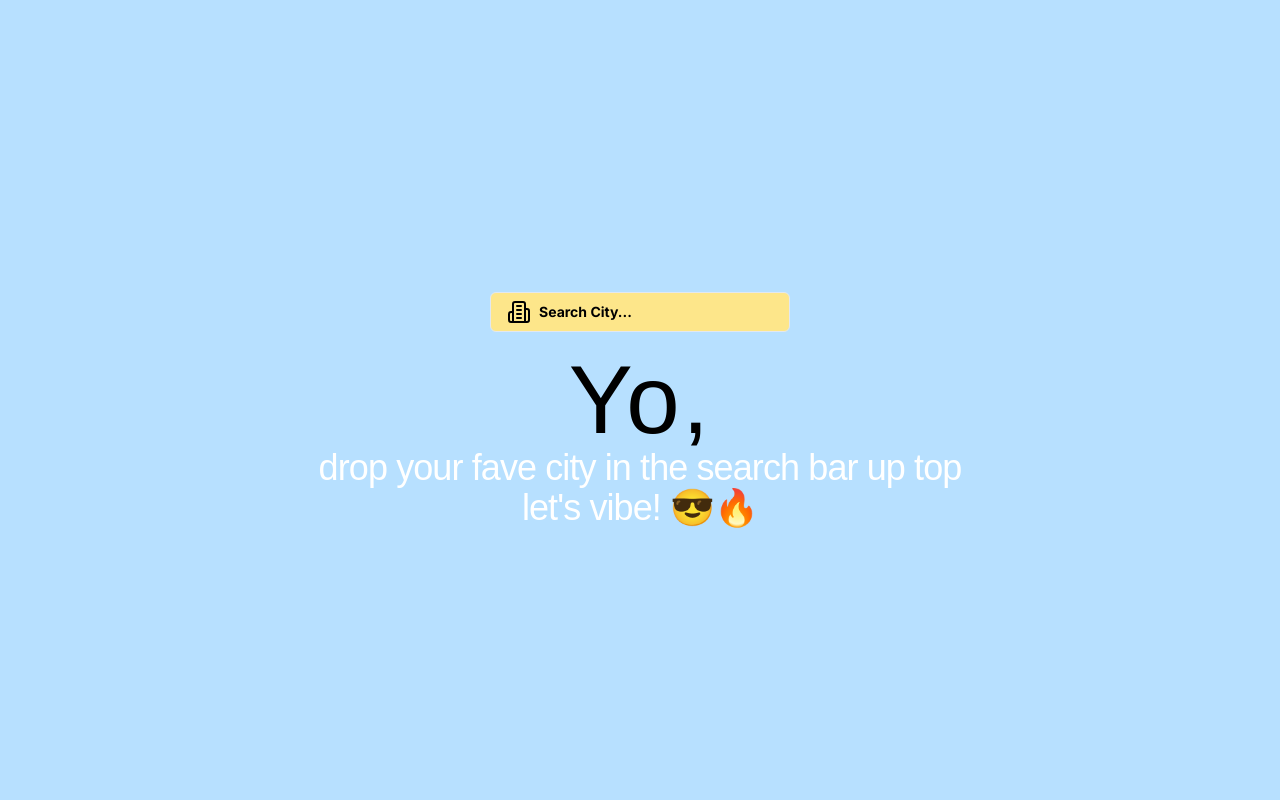
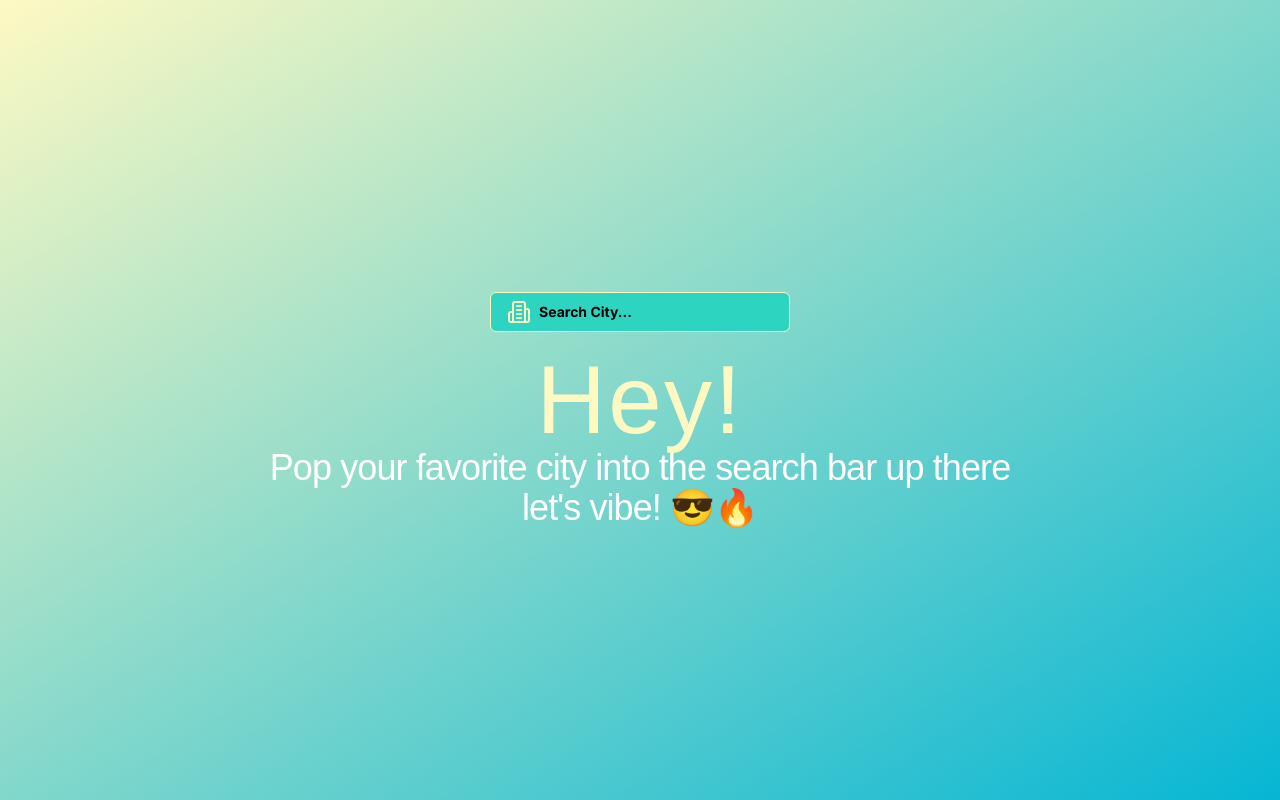
Before and after one commit to manOnTheMoon2101/weather_app, a Next.js app: page / in a window 1280 px wide. Built offline with nearby package versions, Linux system fonts and the light colour scheme; a web font is replaced by a local one.

Commit message:
ui updates

```diff
--- a/app/components/WeatherData/weatherData.tsx
+++ b/app/components/WeatherData/weatherData.tsx
@@ -25,6 +25,7 @@ import {
   PopoverTrigger,
 } from "@/components/ui/popover";
 import { Button } from "@/components/ui/button";
+import { Avatar, AvatarFallback, AvatarImage } from "@/components/ui/avatar";
 const averia = Averia_Sans_Libre({
   subsets: ["latin"],
   weight: "400",
@@ -63,7 +64,7 @@ function WeatherData() {
     <div>
       {isLoading ? (
         <div>
-          <SkeletonTheme baseColor="#fde68a" highlightColor="#fca5a5">
+          <SkeletonTheme baseColor="#FADA7A" highlightColor="#fca5a5">
             <Skeleton count={1} width={200} height={20} />
           </SkeletonTheme>
         </div>
@@ -77,20 +78,22 @@ function WeatherData() {
                     variant="outline"
                     role="combobox"
                     aria-expanded={open}
-                      className="justify-start w-full bg-amber-200 font-bold"
+                    className="justify-start w-full bg-teal-400 border-yellow-100 font-bold"
                   >
-                      <Building2 className="mr-2"/>
-                      {city
-                        ? cities.find((x) => x.value === city)?.name
-                        : <span>Search City...</span>}
+                    <Building2 className="mr-2 text-yellow-100" />
+                    {city ? (
+                      cities.find((x) => x.value === city)?.name
+                    ) : (
+                      <span>Search City...</span>
+                    )}
                   </Button>
                 </PopoverTrigger>
-                  <PopoverContent className="w-full p-2.5 bg-amber-200">
+                <PopoverContent className="w-full p-2.5 bg-yellow-100">
                   <Command>
                     <CommandInput placeholder="Search City..." />
                     <CommandList>
                       <CommandEmpty>No city found.</CommandEmpty>
-                        <CommandGroup className="w-full bg-amber-200">
+                      <CommandGroup className="w-full bg-yellow-100">
                         {cities.map((x) => (
                           <CommandItem
                             key={x.value}
@@ -103,9 +106,11 @@ function WeatherData() {
                             }}
                           >
                             <div className="flex flex-row justify-between w-full">
-                                <p className="text-purple-900 font-bold">
-                                  {x.name}
-                                </p>
+                              <Avatar className="w-6 h-6">
+                                <AvatarImage src={x.url} />
+                                <AvatarFallback>{x.country}</AvatarFallback>
+                              </Avatar>
+                              <p className="text-black font-bold">{x.name}</p>
                             </div>
                           </CommandItem>
                         ))}
@@ -152,14 +157,14 @@ function WeatherData() {
           ) : (
             <div className="text-center">
               <h2
-                className={`${averia.className} text-center text-black text-6xl sm:text-8xl tracking-wide`}
+                className={`${averia.className} text-center text-yellow-100 text-6xl sm:text-8xl tracking-wide`}
               >
-              Yo,
+                Hey!
               </h2>
               <p
                 className={`${averia.className} text-center text-white text-2xl md:text-4xl tracking-tight`}
               >
-              drop your fave city in the search bar up top
+                Pop your favorite city into the search bar up there
                 <br /> let's vibe! 😎🔥
               </p>
             </div>
--- a/app/globals.css
+++ b/app/globals.css
@@ -1,10 +1,6 @@
 @tailwind base;
 @tailwind components;
 @tailwind utilities;
-
-:root {
-  background-color: #b7e0ff;
-}
 
 ::-webkit-scrollbar {
   width: 12px;
--- a/app/page.tsx
+++ b/app/page.tsx
@@ -2,7 +2,7 @@ import WeatherData from "./components/WeatherData/weatherData";
 
 export default function Home() {
   return (
-    <div className="min-h-screen flex items-center justify-center">
+    <div className="min-h-screen flex items-center justify-center bg-gradient-to-br from-yellow-100 to-cyan-500">
       <WeatherData />
     </div>
   );
--- /dev/null
+++ b/components/ui/avatar.tsx
@@ -0,0 +1,50 @@
+"use client"
+
+import * as React from "react"
+import * as AvatarPrimitive from "@radix-ui/react-avatar"
+
+import { cn } from "@/lib/utils"
+
+const Avatar = React.forwardRef<
+  React.ElementRef<typeof AvatarPrimitive.Root>,
+  React.ComponentPropsWithoutRef<typeof AvatarPrimitive.Root>
+>(({ className, ...props }, ref) => (
+  <AvatarPrimitive.Root
+    ref={ref}
+    className={cn(
+      "relative flex h-10 w-10 shrink-0 overflow-hidden rounded-full",
+      className
+    )}
+    {...props}
+  />
+))
+Avatar.displayName = AvatarPrimitive.Root.displayName
+
+const AvatarImage = React.forwardRef<
+  React.ElementRef<typeof AvatarPrimitive.Image>,
+  React.ComponentPropsWithoutRef<typeof AvatarPrimitive.Image>
+>(({ className, ...props }, ref) => (
+  <AvatarPrimitive.Image
+    ref={ref}
+    className={cn("aspect-square h-full w-full", className)}
+    {...props}
+  />
+))
+AvatarImage.displayName = AvatarPrimitive.Image.displayName
+
+const AvatarFallback = React.forwardRef<
+  React.ElementRef<typeof AvatarPrimitive.Fallback>,
+  React.ComponentPropsWithoutRef<typeof AvatarPrimitive.Fallback>
+>(({ className, ...props }, ref) => (
+  <AvatarPrimitive.Fallback
+    ref={ref}
+    className={cn(
+      "flex h-full w-full items-center justify-center rounded-full bg-slate-100 dark:bg-slate-800",
+      className
+    )}
+    {...props}
+  />
+))
+AvatarFallback.displayName = AvatarPrimitive.Fallback.displayName
+
+export { Avatar, AvatarImage, AvatarFallback }
--- a/data/cities.json
+++ b/data/cities.json
@@ -1,142 +1,98 @@
 [
-  { "name": "Tokyo", "value": "Tokyo", "country": "Japan" },
-  { "name": "Delhi", "value": "Delhi", "country": "India" },
-  { "name": "Shanghai", "value": "Shanghai", "country": "China" },
-  { "name": "São Paulo", "value": "São Paulo", "country": "Brazil" },
-  { "name": "Mexico City", "value": "Mexico City", "country": "Mexico" },
-  { "name": "Cairo", "value": "Cairo", "country": "Egypt" },
-  { "name": "Dhaka", "value": "Dhaka", "country": "Bangladesh" },
-  { "name": "Mumbai", "value": "Mumbai", "country": "India" },
-  { "name": "Beijing", "value": "Beijing", "country": "China" },
-  { "name": "Osaka", "value": "Osaka", "country": "Japan" },
-  {
-    "name": "New York City",
-    "value": "New York City",
-    "country": "United States"
-  },
-  { "name": "Karachi", "value": "Karachi", "country": "Pakistan" },
-  { "name": "Chongqing", "value": "Chongqing", "country": "China" },
-  { "name": "Istanbul", "value": "Istanbul", "country": "Turkey" },
-  { "name": "Buenos Aires", "value": "Buenos Aires", "country": "Argentina" },
-  { "name": "Kolkata", "value": "Kolkata", "country": "India" },
-  { "name": "Chennai", "value": "Chennai", "country": "India" },
-  { "name": "Lagos", "value": "Lagos", "country": "Nigeria" },
-  { "name": "Manila", "value": "Manila", "country": "Philippines" },
-  { "name": "Rio de Janeiro", "value": "Rio de Janeiro", "country": "Brazil" },
-  { "name": "Tianjin", "value": "Tianjin", "country": "China" },
-  {
-    "name": "Kinshasa",
-    "value": "Kinshasa",
-    "country": "Democratic Republic of the Congo"
-  },
-  { "name": "Guangzhou", "value": "Guangzhou", "country": "China" },
-  { "name": "Los Angeles", "value": "Los Angeles", "country": "United States" },
-  { "name": "Moscow", "value": "Moscow", "country": "Russia" },
-  { "name": "Shenzhen", "value": "Shenzhen", "country": "China" },
-  { "name": "Lima", "value": "Lima", "country": "Peru" },
-  { "name": "Bangkok", "value": "Bangkok", "country": "Thailand" },
-  { "name": "Chengdu", "value": "Chengdu", "country": "China" },
-  { "name": "Nairobi", "value": "Nairobi", "country": "Kenya" },
-  { "name": "Wuhan", "value": "Wuhan", "country": "China" },
-  { "name": "Hangzhou", "value": "Hangzhou", "country": "China" },
-  { "name": "Hyderabad", "value": "Hyderabad", "country": "India" },
-  { "name": "Hong Kong", "value": "Hong Kong", "country": "China" },
-  { "name": "Ahmedabad", "value": "Ahmedabad", "country": "India" },
-  { "name": "Addis Ababa", "value": "Addis Ababa", "country": "Ethiopia" },
-  { "name": "Bangalore", "value": "Bangalore", "country": "India" },
-  { "name": "Vienna", "value": "Vienna", "country": "Austria" },
-  { "name": "Abidjan", "value": "Abidjan", "country": "Ivory Coast" },
-  { "name": "Stockholm", "value": "Stockholm", "country": "Sweden" },
-  { "name": "Montreal", "value": "Montreal", "country": "Canada" },
-  { "name": "Belo Horizonte", "value": "Belo Horizonte", "country": "Brazil" },
-  { "name": "San Diego", "value": "San Diego", "country": "United States" },
-  { "name": "Perth", "value": "Perth", "country": "Australia" },
-  {
-    "name": "San Francisco",
-    "value": "San Francisco",
-    "country": "United States"
-  },
-  { "name": "Seattle", "value": "Seattle", "country": "United States" },
-  { "name": "Dallas", "value": "Dallas", "country": "United States" },
-  {
-    "name": "Jacksonville",
-    "value": "Jacksonville",
-    "country": "United States"
-  },
-  { "name": "Houston", "value": "Houston", "country": "United States" },
-  { "name": "Charlotte", "value": "Charlotte", "country": "United States" },
-  { "name": "Columbus", "value": "Columbus", "country": "United States" },
-  {
-    "name": "Indianapolis",
-    "value": "Indianapolis",
-    "country": "United States"
-  },
-  { "name": "Baltimore", "value": "Baltimore", "country": "United States" },
-  {
-    "name": "Washington, D.C.",
-    "value": "Washington, D.C.",
-    "country": "United States"
-  },
-  {
-    "name": "Virginia Beach",
-    "value": "Virginia Beach",
-    "country": "United States"
-  },
-  { "name": "Atlanta", "value": "Atlanta", "country": "United States" },
-  { "name": "Austin", "value": "Austin", "country": "United States" },
-  { "name": "Nashville", "value": "Nashville", "country": "United States" },
-  { "name": "Omaha", "value": "Omaha", "country": "United States" },
-  { "name": "Milwaukee", "value": "Milwaukee", "country": "United States" },
-  { "name": "Tucson", "value": "Tucson", "country": "United States" },
-  { "name": "Cleveland", "value": "Cleveland", "country": "United States" },
-  { "name": "Buffalo", "value": "Buffalo", "country": "United States" },
-  { "name": "New Orleans", "value": "New Orleans", "country": "United States" },
-  { "name": "Birmingham", "value": "Birmingham", "country": "United States" },
-  { "name": "Las Vegas", "value": "Las Vegas", "country": "United States" },
-  { "name": "Tallahassee", "value": "Tallahassee", "country": "United States" },
-  { "name": "Dayton", "value": "Dayton", "country": "United States" },
-  { "name": "Fort Wayne", "value": "Fort Wayne", "country": "United States" },
-  { "name": "Syracuse", "value": "Syracuse", "country": "United States" },
-  { "name": "Springfield", "value": "Springfield", "country": "United States" },
-  { "name": "Santa Ana", "value": "Santa Ana", "country": "United States" },
-  { "name": "Chattanooga", "value": "Chattanooga", "country": "United States" },
-  {
-    "name": "Salt Lake City",
-    "value": "Salt Lake City",
-    "country": "United States"
-  },
-  { "name": "El Paso", "value": "El Paso", "country": "United States" },
-  { "name": "Kansas City", "value": "Kansas City", "country": "United States" },
-  { "name": "Reno", "value": "Reno", "country": "United States" },
-  { "name": "Tampa", "value": "Tampa", "country": "United States" },
-  { "name": "Miami", "value": "Miami", "country": "United States" },
-  { "name": "Arlington", "value": "Arlington", "country": "United States" },
-  { "name": "Cincinnati", "value": "Cincinnati", "country": "United States" },
-  {
-    "name": "Oklahoma City",
-    "value": "Oklahoma City",
-    "country": "United States"
-  },
-  { "name": "Henderson", "value": "Henderson", "country": "United States" },
-  { "name": "Tulsa", "value": "Tulsa", "country": "United States" },
-  { "name": "Fort Worth", "value": "Fort Worth", "country": "United States" },
-  { "name": "Jackson", "value": "Jackson", "country": "United States" },
-  { "name": "Baton Rouge", "value": "Baton Rouge", "country": "United States" },
-  { "name": "Paarl", "value": "Paarl", "country": "South Africa" },
-  {
-    "name": "Stellenbosch",
-    "value": "Stellenbosch",
-    "country": "South Africa"
-  },
-  { "name": "Durban", "value": "Durban", "country": "South Africa" },
-  {
-    "name": "Johannesburg",
-    "value": "Johannesburg",
-    "country": "South Africa"
-  },
-  { "name": "Durbanville", "value": "Durbanville", "country": "South Africa" },
-  { "name": "Mossel Bay", "value": "Mossel Bay", "country": "South Africa" },
-  { "name": "Port Louis", "value": "Port Louis", "country": "Mauritius" },
-  { "name": "Wellington(NZ)", "value": "Wellington", "country": "New Zealand" },
-  { "name": "Cape Town", "value": "Cape Town", "country": "South Africa" }
+  { "name": "Tokyo", "value": "Tokyo", "country": "Japan", "url": "https://flagcdn.com/jp.svg" },
+  { "name": "Delhi", "value": "Delhi", "country": "India", "url": "https://flagcdn.com/in.svg" },
+  { "name": "Shanghai", "value": "Shanghai", "country": "China", "url": "https://flagcdn.com/cn.svg" },
+  { "name": "São Paulo", "value": "São Paulo", "country": "Brazil", "url": "https://flagcdn.com/br.svg" },
+  { "name": "Mexico City", "value": "Mexico City", "country": "Mexico", "url": "https://flagcdn.com/mx.svg" },
+  { "name": "Cairo", "value": "Cairo", "country": "Egypt", "url": "https://flagcdn.com/eg.svg" },
+  { "name": "Dhaka", "value": "Dhaka", "country": "Bangladesh", "url": "https://flagcdn.com/bd.svg" },
+  { "name": "Mumbai", "value": "Mumbai", "country": "India", "url": "https://flagcdn.com/in.svg" },
+  { "name": "Beijing", "value": "Beijing", "country": "China", "url": "https://flagcdn.com/cn.svg" },
+  { "name": "Osaka", "value": "Osaka", "country": "Japan", "url": "https://flagcdn.com/jp.svg" },
+  { "name": "New York City", "value": "New York City", "country": "United States", "url": "https://flagcdn.com/us.svg" },
+  { "name": "Karachi", "value": "Karachi", "country": "Pakistan", "url": "https://flagcdn.com/pk.svg" },
+  { "name": "Chongqing", "value": "Chongqing", "country": "China", "url": "https://flagcdn.com/cn.svg" },
+  { "name": "Istanbul", "value": "Istanbul", "country": "Turkey", "url": "https://flagcdn.com/tr.svg" },
+  { "name": "Buenos Aires", "value": "Buenos Aires", "country": "Argentina", "url": "https://flagcdn.com/ar.svg" },
+  { "name": "Kolkata", "value": "Kolkata", "country": "India", "url": "https://flagcdn.com/in.svg" },
+  { "name": "Chennai", "value": "Chennai", "country": "India", "url": "https://flagcdn.com/in.svg" },
+  { "name": "Lagos", "value": "Lagos", "country": "Nigeria", "url": "https://flagcdn.com/ng.svg" },
+  { "name": "Manila", "value": "Manila", "country": "Philippines", "url": "https://flagcdn.com/ph.svg" },
+  { "name": "Rio de Janeiro", "value": "Rio de Janeiro", "country": "Brazil", "url": "https://flagcdn.com/br.svg" },
+  { "name": "Tianjin", "value": "Tianjin", "country": "China", "url": "https://flagcdn.com/cn.svg" },
+  { "name": "Kinshasa", "value": "Kinshasa", "country": "Democratic Republic of the Congo", "url": "https://flagcdn.com/cd.svg" },
+  { "name": "Guangzhou", "value": "Guangzhou", "country": "China", "url": "https://flagcdn.com/cn.svg" },
+  { "name": "Los Angeles", "value": "Los Angeles", "country": "United States", "url": "https://flagcdn.com/us.svg" },
+  { "name": "Moscow", "value": "Moscow", "country": "Russia", "url": "https://flagcdn.com/ru.svg" },
+  { "name": "Shenzhen", "value": "Shenzhen", "country": "China", "url": "https://flagcdn.com/cn.svg" },
+  { "name": "Lima", "value": "Lima", "country": "Peru", "url": "https://flagcdn.com/pe.svg" },
+  { "name": "Bangkok", "value": "Bangkok", "country": "Thailand", "url": "https://flagcdn.com/th.svg" },
+  { "name": "Chengdu", "value": "Chengdu", "country": "China", "url": "https://flagcdn.com/cn.svg" },
+  { "name": "Nairobi", "value": "Nairobi", "country": "Kenya", "url": "https://flagcdn.com/ke.svg" },
+  { "name": "Wuhan", "value": "Wuhan", "country": "China", "url": "https://flagcdn.com/cn.svg" },
+  { "name": "Hangzhou", "value": "Hangzhou", "country": "China", "url": "https://flagcdn.com/cn.svg" },
+  { "name": "Hyderabad", "value": "Hyderabad", "country": "India", "url": "https://flagcdn.com/in.svg" },
+  { "name": "Hong Kong", "value": "Hong Kong", "country": "China", "url": "https://flagcdn.com/cn.svg" },
+  { "name": "Ahmedabad", "value": "Ahmedabad", "country": "India", "url": "https://flagcdn.com/in.svg" },
+  { "name": "Addis Ababa", "value": "Addis Ababa", "country": "Ethiopia", "url": "https://flagcdn.com/et.svg" },
+  { "name": "Bangalore", "value": "Bangalore", "country": "India", "url": "https://flagcdn.com/in.svg" },
+  { "name": "Vienna", "value": "Vienna", "country": "Austria", "url": "https://flagcdn.com/at.svg" },
+  { "name": "Abidjan", "value": "Abidjan", "country": "Ivory Coast", "url": "https://flagcdn.com/ci.svg" },
+  { "name": "Stockholm", "value": "Stockholm", "country": "Sweden", "url": "https://flagcdn.com/se.svg" },
+  { "name": "Montreal", "value": "Montreal", "country": "Canada", "url": "https://flagcdn.com/ca.svg" },
+  { "name": "Belo Horizonte", "value": "Belo Horizonte", "country": "Brazil", "url": "https://flagcdn.com/br.svg" },
+  { "name": "San Diego", "value": "San Diego", "country": "United States", "url": "https://flagcdn.com/us.svg" },
+  { "name": "Perth", "value": "Perth", "country": "Australia", "url": "https://flagcdn.com/au.svg" },
+  { "name": "San Francisco", "value": "San Francisco", "country": "United States", "url": "https://flagcdn.com/us.svg" },
+  { "name": "Seattle", "value": "Seattle", "country": "United States", "url": "https://flagcdn.com/us.svg" },
+  { "name": "Dallas", "value": "Dallas", "country": "United States", "url": "https://flagcdn.com/us.svg" },
+  { "name": "Jacksonville", "value": "Jacksonville", "country": "United States", "url": "https://flagcdn.com/us.svg" },
+  { "name": "Houston", "value": "Houston", "country": "United States", "url": "https://flagcdn.com/us.svg" },
+  { "name": "Charlotte", "value": "Charlotte", "country": "United States", "url": "https://flagcdn.com/us.svg" },
+  { "name": "Columbus", "value": "Columbus", "country": "United States", "url": "https://flagcdn.com/us.svg" },
+  { "name": "Indianapolis", "value": "Indianapolis", "country": "United States", "url": "https://flagcdn.com/us.svg" },
+  { "name": "Baltimore", "value": "Baltimore", "country": "United States", "url": "https://flagcdn.com/us.svg" },
+  { "name": "Washington, D.C.", "value": "Washington, D.C.", "country": "United States", "url": "https://flagcdn.com/us.svg" },
+  { "name": "Virginia Beach", "value": "Virginia Beach", "country": "United States", "url": "https://flagcdn.com/us.svg" },
+  { "name": "Atlanta", "value": "Atlanta", "country": "United States", "url": "https://flagcdn.com/us.svg" },
+  { "name": "Austin", "value": "Austin", "country": "United States", "url": "https://flagcdn.com/us.svg" },
+  { "name": "Nashville", "value": "Nashville", "country": "United States", "url": "https://flagcdn.com/us.svg" },
+  { "name": "Omaha", "value": "Omaha", "country": "United States", "url": "https://flagcdn.com/us.svg" },
+  { "name": "Milwaukee", "value": "Milwaukee", "country": "United States", "url": "https://flagcdn.com/us.svg" },
+  { "name": "Tucson", "value": "Tucson", "country": "United States", "url": "https://flagcdn.com/us.svg" },
+  { "name": "Cleveland", "value": "Cleveland", "country": "United States", "url": "https://flagcdn.com/us.svg" },
+  { "name": "Buffalo", "value": "Buffalo", "country": "United States", "url": "https://flagcdn.com/us.svg" },
+  { "name": "New Orleans", "value": "New Orleans", "country": "United States", "url": "https://flagcdn.com/us.svg" },
+  { "name": "Birmingham", "value": "Birmingham", "country": "United States", "url": "https://flagcdn.com/us.svg" },
+  { "name": "Las Vegas", "value": "Las Vegas", "country": "United States", "url": "https://flagcdn.com/us.svg" },
+  { "name": "Tallahassee", "value": "Tallahassee", "country": "United States", "url": "https://flagcdn.com/us.svg" },
+  { "name": "Dayton", "value": "Dayton", "country": "United States", "url": "https://flagcdn.com/us.svg" },
+  { "name": "Fort Wayne", "value": "Fort Wayne", "country": "United States", "url": "https://flagcdn.com/us.svg" },
+  { "name": "Syracuse", "value": "Syracuse", "country": "United States", "url": "https://flagcdn.com/us.svg" },
+  { "name": "Springfield", "value": "Springfield", "country": "United States", "url": "https://flagcdn.com/us.svg" },
+  { "name": "Santa Ana", "value": "Santa Ana", "country": "United States", "url": "https://flagcdn.com/us.svg" },
+  { "name": "Chattanooga", "value": "Chattanooga", "country": "United States", "url": "https://flagcdn.com/us.svg" },
+  { "name": "Salt Lake City", "value": "Salt Lake City", "country": "United States", "url": "https://flagcdn.com/us.svg" },
+  { "name": "El Paso", "value": "El Paso", "country": "United States", "url": "https://flagcdn.com/us.svg" },
+  { "name": "Kansas City", "value": "Kansas City", "country": "United States", "url": "https://flagcdn.com/us.svg" },
+  { "name": "Reno", "value": "Reno", "country": "United States", "url": "https://flagcdn.com/us.svg" },
+  { "name": "Tampa", "value": "Tampa", "country": "United States", "url": "https://flagcdn.com/us.svg" },
+  { "name": "Miami", "value": "Miami", "country": "United States", "url": "https://flagcdn.com/us.svg" },
+  { "name": "Arlington", "value": "Arlington", "country": "United States", "url": "https://flagcdn.com/us.svg" },
+  { "name": "Cincinnati", "value": "Cincinnati", "country": "United States", "url": "https://flagcdn.com/us.svg" },
+  { "name": "Oklahoma City", "value": "Oklahoma City", "country": "United States", "url": "https://flagcdn.com/us.svg" },
+  { "name": "Henderson", "value": "Henderson", "country": "United States", "url": "https://flagcdn.com/us.svg" },
+  { "name": "Tulsa", "value": "Tulsa", "country": "United States", "url": "https://flagcdn.com/us.svg" },
+  { "name": "Fort Worth", "value": "Fort Worth", "country": "United States", "url": "https://flagcdn.com/us.svg" },
+  { "name": "Jackson", "value": "Jackson", "country": "United States", "url": "https://flagcdn.com/us.svg" },
+  { "name": "Baton Rouge", "value": "Baton Rouge", "country": "United States", "url": "https://flagcdn.com/us.svg" },
+  { "name": "Paarl", "value": "Paarl", "country": "South Africa", "url": "https://flagcdn.com/za.svg" },
+  { "name": "Stellenbosch", "value": "Stellenbosch", "country": "South Africa", "url": "https://flagcdn.com/za.svg" },
+  { "name": "Durban", "value": "Durban", "country": "South Africa", "url": "https://flagcdn.com/za.svg" },
+  { "name": "Johannesburg", "value": "Johannesburg", "country": "South Africa", "url": "https://flagcdn.com/za.svg" },
+  { "name": "Durbanville", "value": "Durbanville", "country": "South Africa", "url": "https://flagcdn.com/za.svg" },
+  { "name": "Mossel Bay", "value": "Mossel Bay", "country": "South Africa", "url": "https://flagcdn.com/za.svg" },
+  { "name": "Port Louis", "value": "Port Louis", "country": "Mauritius", "url": "https://flagcdn.com/mu.svg" },
+  { "name": "Wellington(NZ)", "value": "Wellington", "country": "New Zealand", "url": "https://flagcdn.com/nz.svg" },
+  { "name": "Cape Town", "value": "Cape Town", "country": "South Africa", "url": "https://flagcdn.com/za.svg" }
 ]
--- a/package.json
+++ b/package.json
@@ -9,6 +9,7 @@
     "lint": "next lint"
   },
   "dependencies": {
+    "@radix-ui/react-avatar": "^1.1.7",
     "@radix-ui/react-dialog": "^1.1.1",
     "@radix-ui/react-popover": "^1.1.1",
     "@radix-ui/react-slot": "^1.1.0",
```
Also changed, not shown: 1 other file (tests, documents, lock files or other folders). Lines whose indentation alone changed are shown as unchanged.
